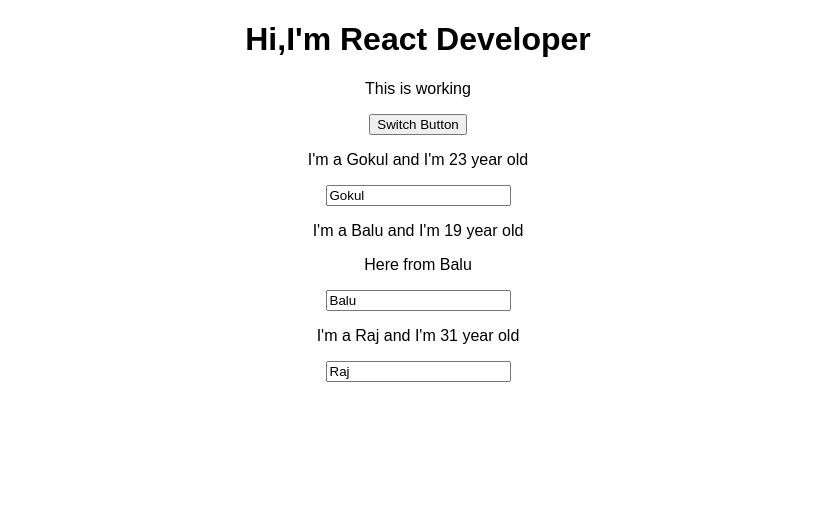
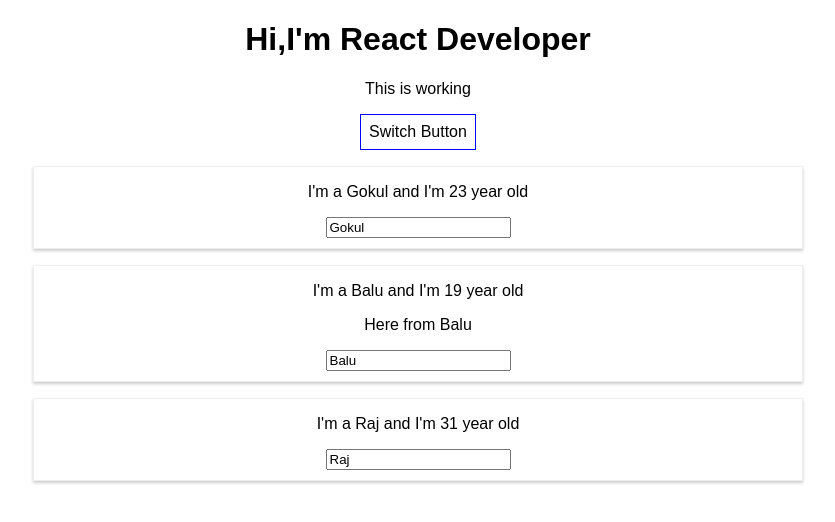
Before and after one commit to gokulravikumar1998/ReactBasics1, a React (Create React App) app in the folder react-guide/: page / in a window 1280 px wide. Shown: the top 522 px of the page, without its empty margins (222-1057 px from the left). Built offline with nearby package versions, Linux system fonts and the light colour scheme.

Commit message:
using inline and seperate style for app

```diff
--- a/react-guide/src/App.js
+++ b/react-guide/src/App.js
@@ -30,7 +30,7 @@ class App extends Component {
   nameChangeHandler = (event) => {
     this.setState({
       persons:[
-        {name: "GOkul",age: 23},
+        {name: "Gokul",age: 23},
         {name: event.target.value , age: 19},
         {name:"Raj",age: 31}
       ]
@@ -38,11 +38,20 @@ class App extends Component {
 
   }
   render() {
+
+    const style = {
+      backgroundColor : 'white',
+      font: 'inherit',
+      border: '1px solid blue',
+      padding: '8px',
+      cursor: 'pointer'
+    }
+
     return (
       <div className="App">
         <h1>Hi,I'm React Developer</h1>
         <p>This is working</p>
-        <button onClick={()=> this.switchNameHandler('Tex')}>Switch Button</button>
+        <button style={style} onClick={()=> this.switchNameHandler('Tex')}>Switch Button</button>
         <Person
         name={this.state.persons[0].name}
         age={this.state.persons[0].age} />
--- /dev/null
+++ b/react-guide/src/Person/Person.css
@@ -0,0 +1,9 @@
+.Person {
+    width: 60%;
+    margin:auto;
+    margin-top: 16px;
+    border: 1px solid #eee;
+    box-shadow: 0 2px 3px #ccc;
+    text-align: center;
+    padding-bottom: 10px;
+}
--- a/react-guide/src/Person/Person.js
+++ b/react-guide/src/Person/Person.js
@@ -1,8 +1,8 @@
 import React from "react"
-
+import './Person.css'
 const person = (props) =>{
     return (
-    <div>
+    <div className="Person">
         <p onClick={props.click}>I'm a {props.name} and I'm {props.age} year old</p>
         <p>{props.children}</p>
         <input type="text" onChange={props.changed} value={props.name}/>
```
